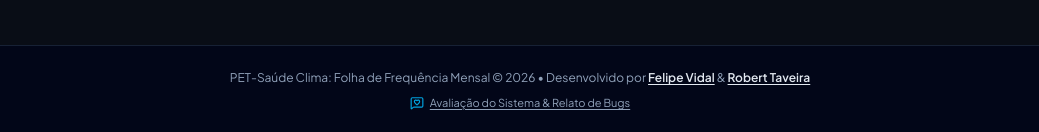
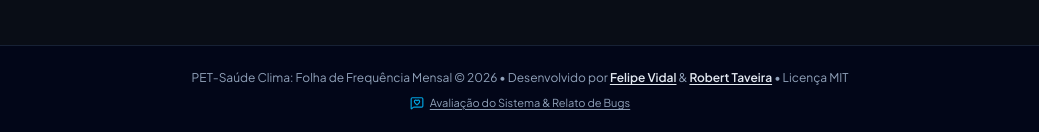
Before and after one commit to vvvvvdal/pet-folha-mensal, a Next.js app: page / in a window 1280 px wide. Shown: the part 1648-1780 px from the top of the page, without its empty margins (120-1159 px from the left). Built offline with nearby package versions, Linux system fonts and the light colour scheme.

Commit message:
docs: add MIT license credit to footer in readme and landing page

```diff
--- a/src/components/LandingPage.tsx
+++ b/src/components/LandingPage.tsx
@@ -403,7 +403,8 @@ export function LandingPage({
             className="text-slate-200 font-semibold underline underline-offset-2 hover:text-[#008D4C] dark:hover:text-[#10B981] transition-colors"
           >
             Robert Taveira
-          </a>
+          </a>{" "}
+          • Licença MIT
         </p>
         <div className="mt-2.5 flex items-center justify-center gap-4 text-[11px] text-slate-400">
           <button
```
Also changed, not shown: 1 other file (tests, documents, lock files or other folders).
